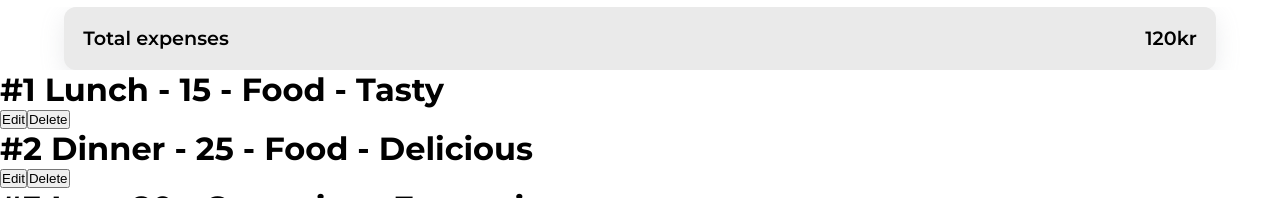
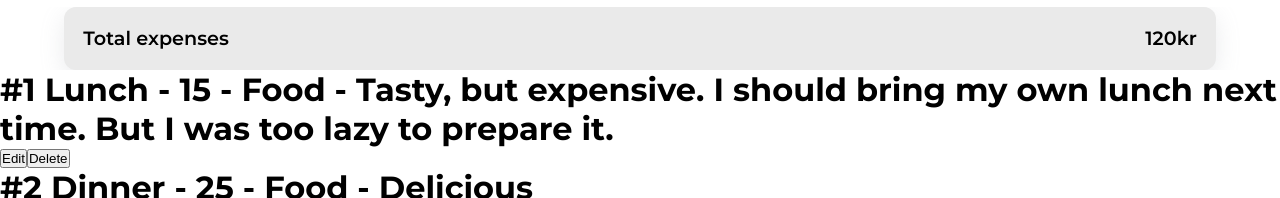
Before and after one commit to ITHS-Team8/CoinCompass, a Vue app: page /expenses in a window 1280 px wide. Shown: the part 398-596 px from the top of the page. Built offline with nearby package versions, Linux system fonts and the light colour scheme.

Commit message:
Added v-if on overview cards

```diff
--- a/src/stores/ExpensesStore.ts
+++ b/src/stores/ExpensesStore.ts
@@ -20,7 +20,8 @@ export const useExpensesStore = defineStore('expensesStore', {
                 name: 'Lunch',
                 amount: 15,
                 category: 'Food',
-                comment: 'Tasty'
+                comment:
+                    'Tasty, but expensive. I should bring my own lunch next time. But I was too lazy to prepare it.'
             },
             {
                 id: 2,
--- a/src/views/ExpensesView.vue
+++ b/src/views/ExpensesView.vue
@@ -2,6 +2,7 @@
     import NavBar from '../components/NavBar.vue'
     import ExpensesSummary from '../components/ExpensesSummaryComponent.vue'
     import OverviewCard from '../components/OverviewCard.vue'
+    import Test1 from '../components/Test1.vue'
 
     import { computed } from 'vue'
     import { useExpensesStore } from '../stores/ExpensesStore'
@@ -28,11 +29,13 @@
                 :card-info="`${expensesStore.expenses.length}st`"
             />
             <OverviewCard
+                v-if="expensesStore.expenses.length > 0"
                 class="overview-card"
                 card-title="Average cost"
                 :card-info="`${(expensesStore.totalAmount / expensesStore.expenses.length).toFixed(2)}kr`"
             />
             <OverviewCard
+                v-if="latestExpense"
                 class="overview-card"
                 card-title="Latest purchase"
                 :card-info="`${latestExpense.name} - ${latestExpense.amount}kr`"
@@ -40,6 +43,8 @@
         </div>
 
         <h3 class="table-heading">All Expenses</h3>
+
+        <Test1 />
 
         <ExpensesSummary />
     </main>
```
